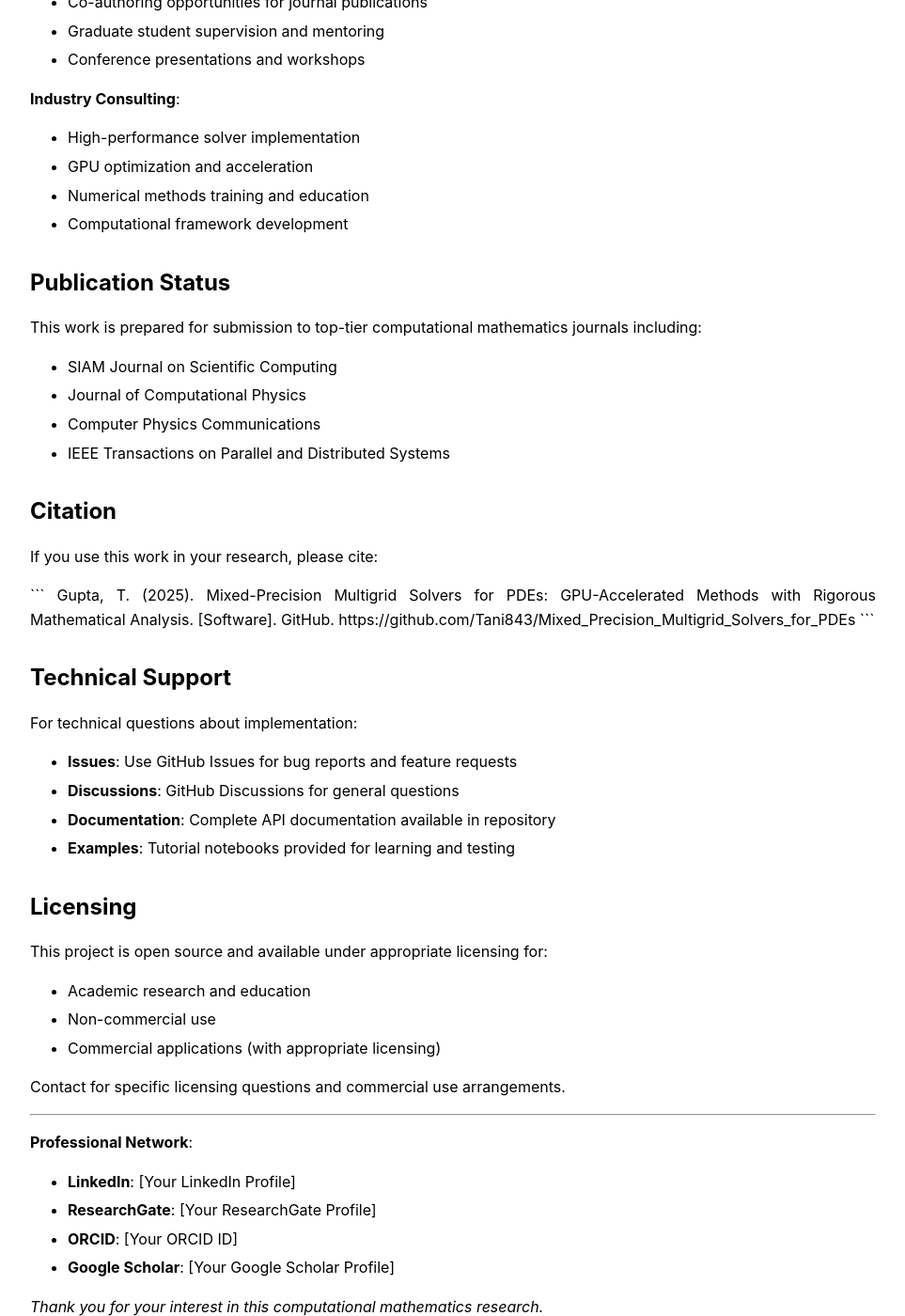
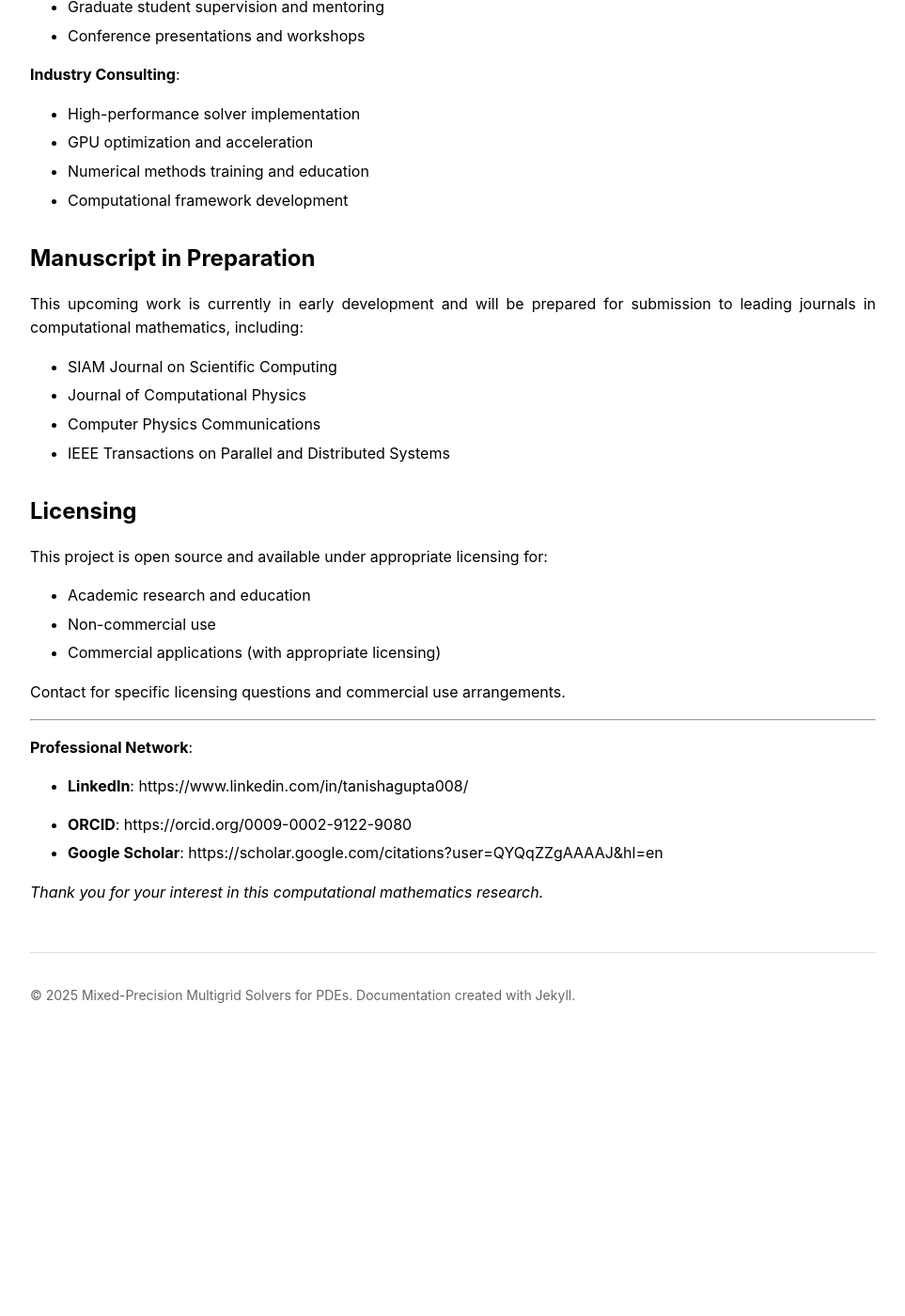
Before and after one commit to Tani843/Mixed_Precision_Multigrid_Solvers_for_PDEs, a Jekyll site: the page built from docs/contact.md, in a window 1280 px wide and 1400 px high, scrolled down 927 px. Shown: the whole window at 94% size, without its empty margins (158-1121 px from the left). Built offline with Jekyll 4.4.1, drawn with Linux system fonts in a browser that asks for light colours; after the commit the page ends 2032 px from its top, so only the background shows below that; some of the changed text lies outside the part shown.

Commit message:
Update contact.md

```diff
--- a/docs/contact.md
+++ b/docs/contact.md
@@ -13,7 +13,7 @@
 
 For questions, collaborations, or inquiries regarding this Mixed-Precision Multigrid Solvers project:
 
-**Email**: [Your Email Here]
+**Email**: tanishagupta008@gmail.com
 **GitHub**: [https://github.com/Tani843](https://github.com/Tani843)
 **Repository**: [Mixed_Precision_Multigrid_Solvers_for_PDEs](https://github.com/Tani843/Mixed_Precision_Multigrid_Solvers_for_PDEs)
 
@@ -38,31 +38,15 @@
 - Numerical methods training and education
 - Computational framework development
 
-## Publication Status
+## Manuscript in Preparation
 
-This work is prepared for submission to top-tier computational mathematics journals including:
+This upcoming work is currently in early development and will be prepared for submission to leading journals in computational mathematics, including:
 - SIAM Journal on Scientific Computing
 - Journal of Computational Physics
 - Computer Physics Communications
 - IEEE Transactions on Parallel and Distributed Systems
 
-## Citation
 
-If you use this work in your research, please cite:
-
-\`\`\`
-Gupta, T. (2025). Mixed-Precision Multigrid Solvers for PDEs:
-GPU-Accelerated Methods with Rigorous Mathematical Analysis.
-[Software]. GitHub. https://github.com/Tani843/Mixed_Precision_Multigrid_Solvers_for_PDEs
-\`\`\`
-
-## Technical Support
-
-For technical questions about implementation:
-- **Issues**: Use GitHub Issues for bug reports and feature requests
-- **Discussions**: GitHub Discussions for general questions
-- **Documentation**: Complete API documentation available in repository
-- **Examples**: Tutorial notebooks provided for learning and testing
 
 ## Licensing
 
@@ -76,9 +60,9 @@
 ---
 
 **Professional Network**:
-- **LinkedIn**: [Your LinkedIn Profile]
-- **ResearchGate**: [Your ResearchGate Profile]
-- **ORCID**: [Your ORCID ID]
-- **Google Scholar**: [Your Google Scholar Profile]
+- **LinkedIn**: https://www.linkedin.com/in/tanishagupta008/
+
+- **ORCID**: https://orcid.org/0009-0002-9122-9080
+- **Google Scholar**: https://scholar.google.com/citations?user=QYQqZZgAAAAJ&hl=en
 
 *Thank you for your interest in this computational mathematics research.*
```
